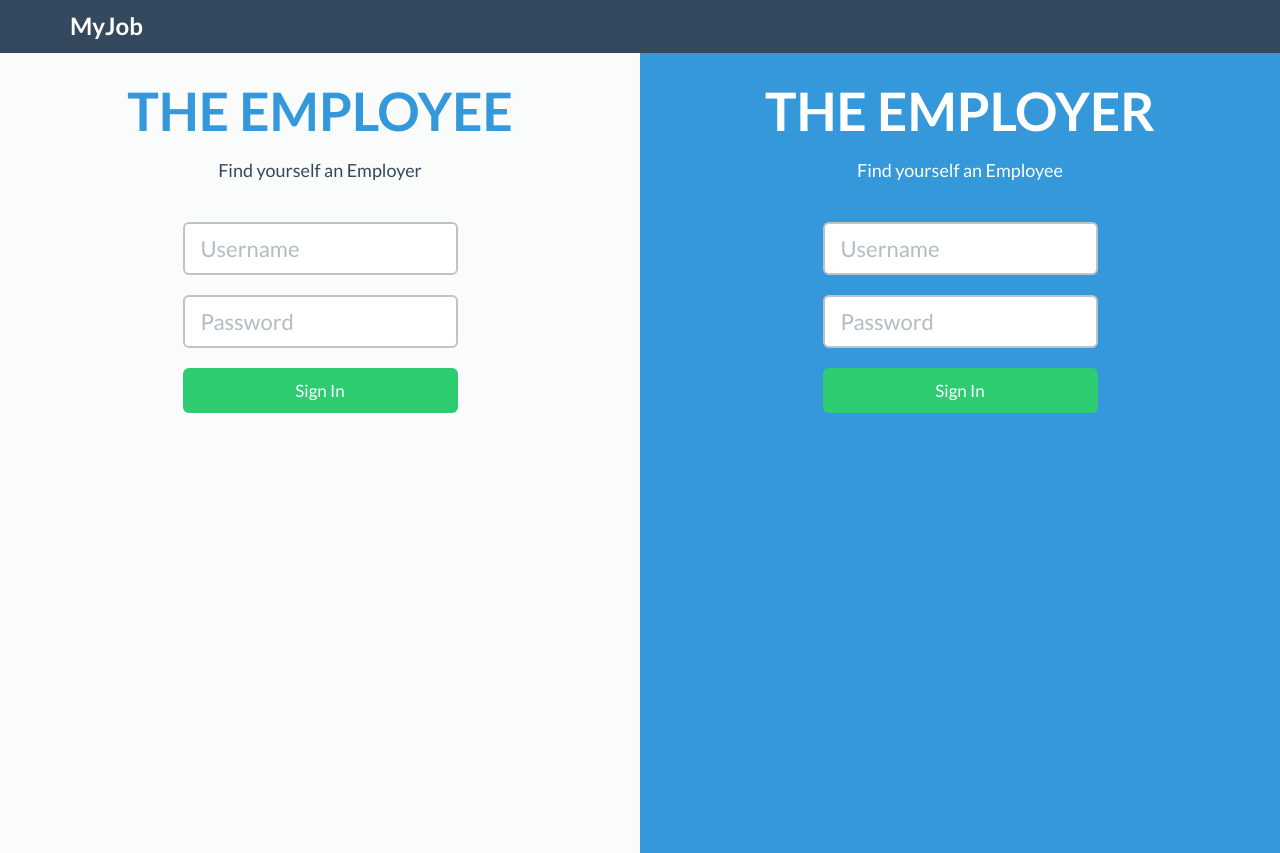
After one commit to oliver204/myjob, a PHP site: page / in a window 1280 px wide. The commit adds this page. Run offline with PHP 8.4, Linux system fonts and the light colour scheme.

Commit message:
AddIndex

```diff
--- a/css/main.css
+++ b/css/main.css
@@ -657,6 +657,11 @@
 .blue {
 	background-color: #3498db;
 }
+
+.blue-text {
+	color:#3498db;
+}
+
 .blue-hover:hover {
 	background-color: #3498db;
 	color: white;
@@ -676,6 +681,7 @@
 .white {
 	background-color: white;
 }
+
 .white-text{
 	color: white;
 }
@@ -718,6 +724,7 @@ html, body {
 	margin: 0;
 	padding: 0;
 	background-color: #3498db;
+	height: 100%;
 }
 
 .mainContainer {
@@ -729,3 +736,29 @@ html, body {
 /*-----------------PROFILE PAGE---------------------------*/
 /*--------------------------------------------------------*/
 /*--------------------------------------------------------*/
+
+/*--------------------------------------------------------*/
+/*--------------------------------------------------------*/
+/*--------------------------------------------------------*/
+/*-----------------INDEX PAGE---------------------------*/
+/*--------------------------------------------------------*/
+/*--------------------------------------------------------*/
+.MainCon {
+	width: 100%;
+	height: 100%;
+}
+
+
+.offwhite50 {
+	width: 50%;
+	height: 100%;
+	background-color: #fafbfb!important;
+	float:right;
+}
+
+.blue50 {
+	width: 50%;
+	height: 100%;
+	background-color: #3498db!important;
+	float:right;
+}
--- a/employee.php
+++ b/employee.php
@@ -11,7 +11,7 @@
 <!-- Loading Flat UI -->
 <link href="css/flat-ui.css" rel="stylesheet">
 <link href="css/main.css" rel="stylesheet">
-<link rel="shortcut icon" href="images/favicon.ico">
+<link rel="shortcut icon" href="images/profile_icon.png">
 
 <!-- HTML5 shim, for IE6-8 support of HTML5 elements. All other JS at the end of file. -->
 <!--[if lt IE 9]>
--- a/employer.php
+++ b/employer.php
@@ -11,7 +11,7 @@
 <!-- Loading Flat UI -->
 <link href="css/flat-ui.css" rel="stylesheet">
 <link href="css/main.css" rel="stylesheet">
-<link rel="shortcut icon" href="images/favicon.ico">
+<link rel="shortcut icon" href="images/profile_icon.png">
 
 <!-- HTML5 shim, for IE6-8 support of HTML5 elements. All other JS at the end of file. -->
 <!--[if lt IE 9]>
--- /dev/null
+++ b/index.php
@@ -0,0 +1,87 @@
+<!DOCTYPE html>
+<html lang="en">
+<head>
+<meta charset="utf-8">
+<title>My Job</title>
+<meta name="viewport" content="width=device-width, initial-scale=1.0">
+
+<!-- Loading Bootstrap -->
+<link href="bootstrap/css/bootstrap.css" rel="stylesheet">
+
+<!-- Loading Flat UI -->
+<link href="css/flat-ui.css" rel="stylesheet">
+<link href="css/main.css" rel="stylesheet">
+<link rel="shortcut icon" href="images/profile_icon.png">
+
+<!-- HTML5 shim, for IE6-8 support of HTML5 elements. All other JS at the end of file. -->
+<!--[if lt IE 9]>
+  <script src="js/html5shiv.js"></script>
+  <script src="js/respond.min.js"></script>
+<![endif]-->
+</head>
+
+<body> <!---------------KEEEEEEPP THIS NAV HERE -------NO MARGIN BOTTOM------>
+   <div class="navbar navbar-inverse no-radius margin-bottom-none" role="navigation">
+      <div class="min-width-760 container">
+        <div class="navbar-header">
+          <button type="button" class="navbar-toggle" data-toggle="collapse" data-target=".navbar-collapse">
+            <span class="sr-only">Toggle navigation</span>
+            <span class="icon-bar"></span>
+            <span class="icon-bar"></span>
+            <span class="icon-bar"></span>
+          </button>
+          <a class="navbar-brand" href="index.php">MyJob</a>
+        </div>
+      </div>
+    </div>
+
+<div class="MainCon">
+<div class="blue50">
+	<div class="container-fluid">
+		<div class="col-md-12 text-center white-text">
+			<h2>THE EMPLOYER</h2>
+			<p>Find yourself an Employee</p>
+		</div>
+		<div class="col-md-6 col-md-offset-3 margin-top-20">
+			<div class="form-group">
+           		 <input type="text" value="" placeholder="Username" class="form-control input-hg">
+			</div>
+			<div class="form-group">
+           		 <input type="password" value="" placeholder="Password" class="form-control input-hg">
+			</div>
+				<a href="#fakelink" class="btn btn-lg btn-block btn-success">Sign In</a>
+		</div>
+	</div>
+</div>
+<div class="offwhite50">
+	<div class="container-fluid">
+		<div class="col-md-12 text-center">
+			<h2 class="blue-text">THE EMPLOYEE</h2>
+			<p>Find yourself an Employer</p>
+		</div>
+		<div class="col-md-6 col-md-offset-3 margin-top-20">
+			<div class="form-group">
+           	 <input type="text" value="" placeholder="Username" class="form-control input-hg">
+			</div>
+			<div class="form-group">
+           	 <input type="password" value="" placeholder="Password" class="form-control input-hg">
+			</div>
+				<a href="#fakelink" class="btn btn-lg btn-block btn-success">Sign In</a>
+		</div>
+	</div>
+</div>
+</div><!-----END OF MAINCON ------->
+
+    <!-- Load JS here for greater good =============================-->
+    <script src="js/jquery-1.8.3.min.js"></script>
+    <script src="js/jquery-ui-1.10.3.custom.min.js"></script>
+    <script src="js/jquery.ui.touch-punch.min.js"></script>
+    <script src="js/bootstrap.min.js"></script>
+    <script src="js/bootstrap-select.js"></script>
+    <script src="js/bootstrap-switch.js"></script>
+    <script src="js/flatui-checkbox.js"></script>
+    <script src="js/flatui-radio.js"></script>
+    <script src="js/jquery.tagsinput.js"></script>
+    <script src="js/jquery.placeholder.js"></script>
+  </body>
+</html>
```
